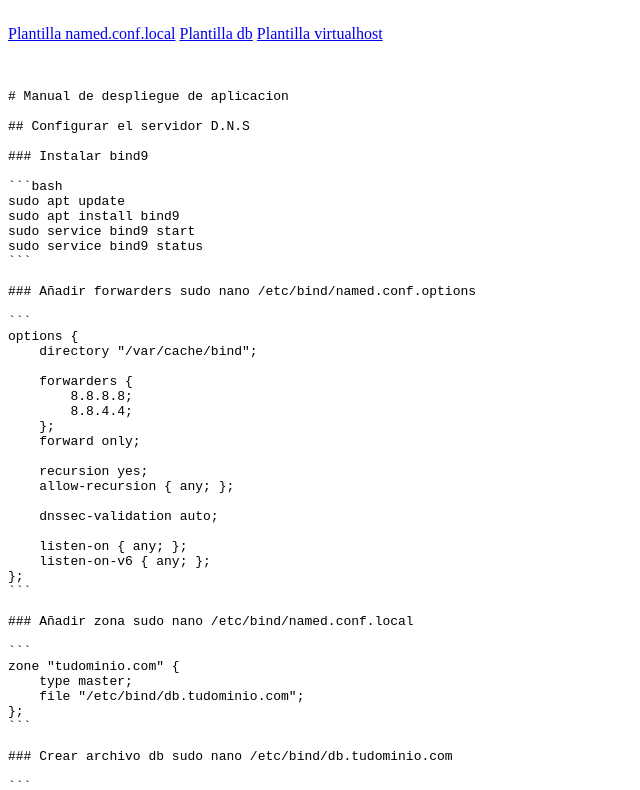
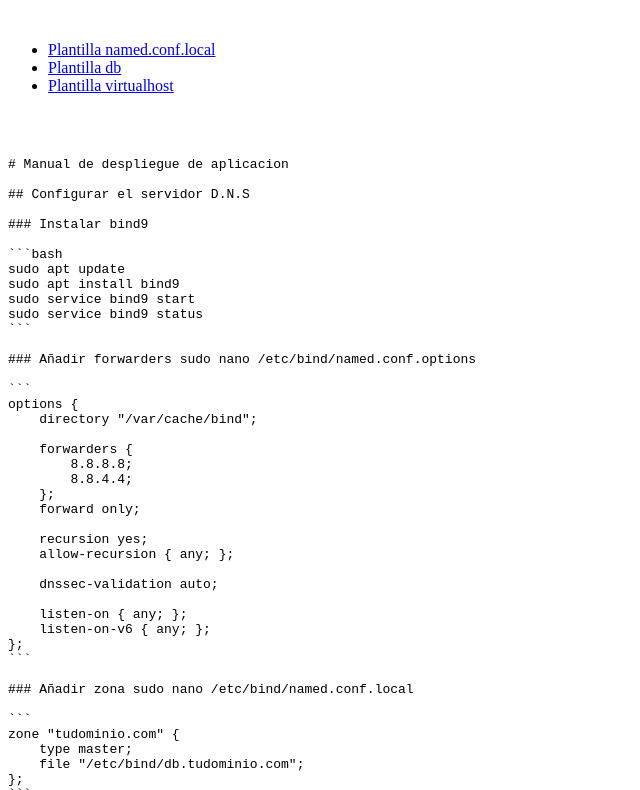
Before and after one commit to manuelorb/mdd, a plain HTML site: page index.html in a window 1280 px wide. Shown: the part 73-863 px from the top of the page, without its empty margins (0-640 px from the left). Drawn offline with Linux system fonts and the light colour scheme.

Commit message:
quick change

```diff
--- a/index.html
+++ b/index.html
@@ -8,9 +8,11 @@
 <body>
 <h1>Manual de despliegue de aplicacion</h1><br>
 <nav>
-    <a href="local.html">Plantilla named.conf.local</a>
-    <a href="db.html">Plantilla db</a>
-    <a href="virtualhost.html">Plantilla virtualhost</a>
+<ul>
+    <li><a href="local.html">Plantilla named.conf.local</a></li>
+    <li><a href="db.html">Plantilla db</a></li>
+    <li><a href="virtualhost.html">Plantilla virtualhost</a></li>
+</ul>
 </nav><br>
 <pre><code>
 # Manual de despliegue de aplicacion
```
